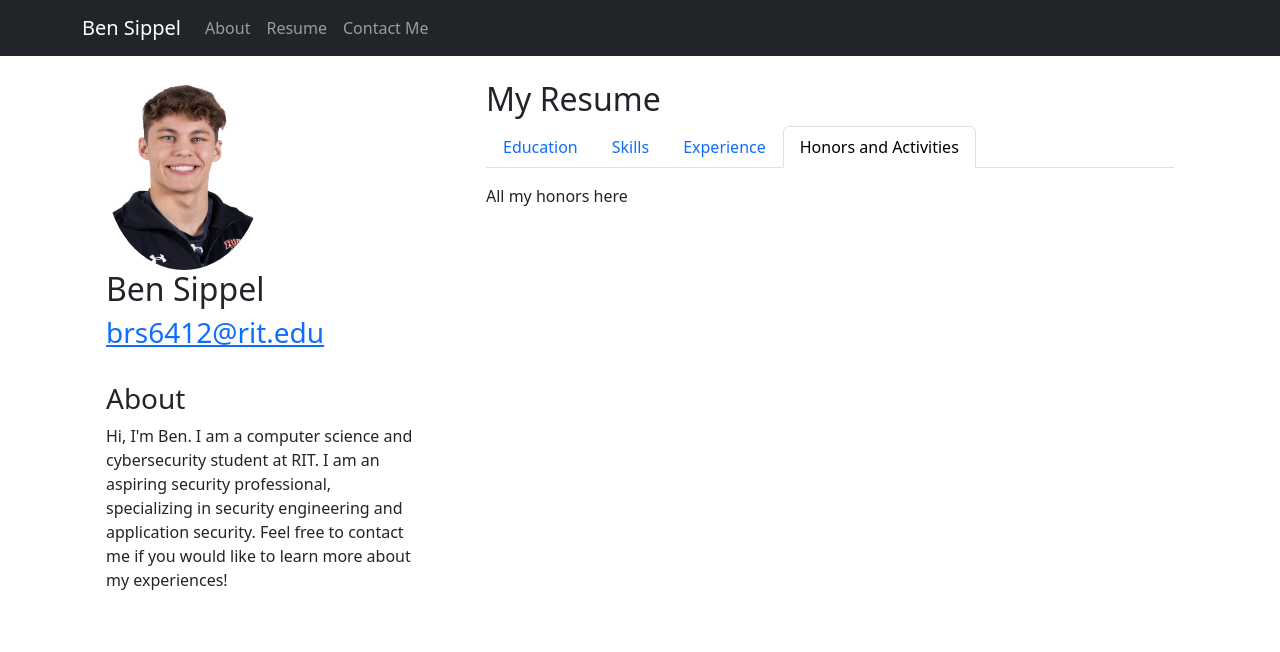
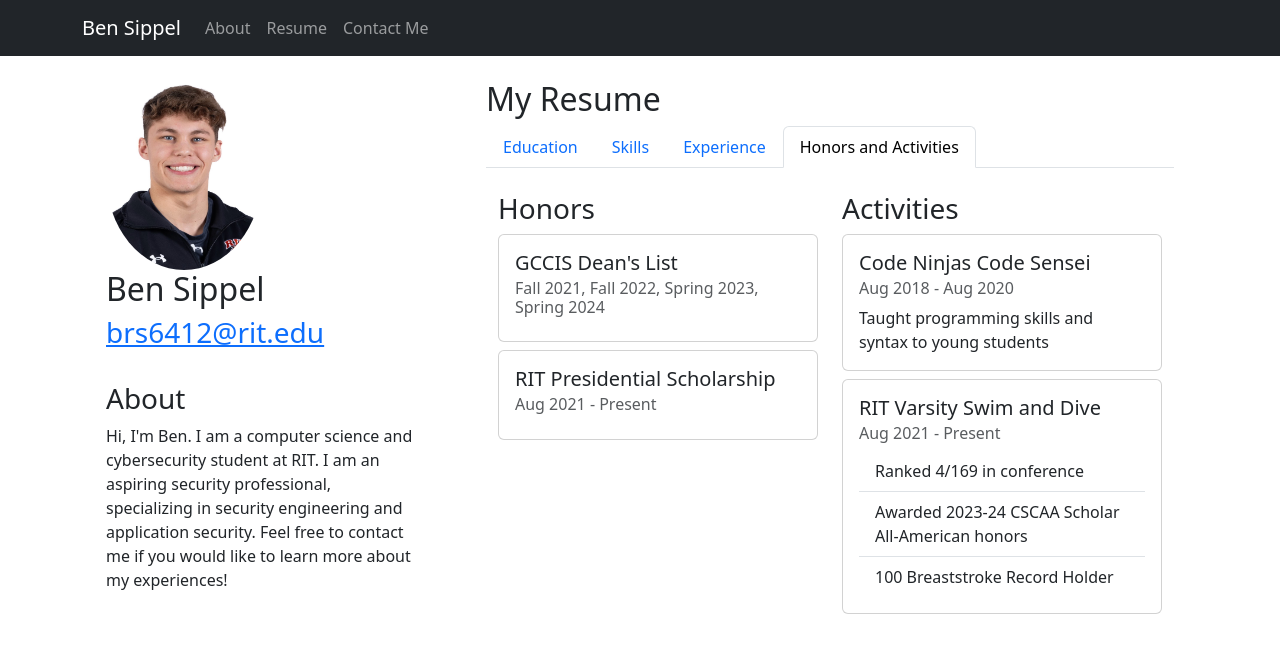
Before and after one commit to brs6412/personal-site, a React (Create React App) app: page /resume in a window 1280 px wide. Both pictures are taken after a click on the tab "Honors and Activities". Shown: the top 652 px of the page. Built offline with nearby package versions, Linux system fonts and the light colour scheme.

Commit message:
Honors and activities added

```diff
--- /dev/null
+++ b/src/assets/honors-activities.js
@@ -0,0 +1,27 @@
+const honorsActivities = {
+  honors: [
+    {
+      title: "GCCIS Dean's List",
+      date: "Fall 2021, Fall 2022, Spring 2023, Spring 2024",
+    },
+    { title: "RIT Presidential Scholarship", date: "Aug 2021 - Present" },
+  ],
+  actives: [
+    {
+      title: "Code Ninjas Code Sensei",
+      date: "Aug 2018 - Aug 2020",
+      desc: "Taught programming skills and syntax to young students",
+    },
+    {
+      title: "RIT Varsity Swim and Dive",
+      date: "Aug 2021 - Present",
+      stats: [
+        "Ranked 4/169 in conference",
+        "Awarded 2023-24 CSCAA Scholar All-American honors",
+        "100 Breaststroke Record Holder",
+      ],
+    },
+  ],
+};
+
+export default honorsActivities;
--- /dev/null
+++ b/src/components/Activities.js
@@ -0,0 +1,48 @@
+import React from "react";
+import { Container, Row, Col, Card, ListGroup } from "react-bootstrap";
+import honorsActivities from "../assets/honors-activities";
+
+export default function HonorsActivities() {
+  return (
+    <Container>
+      <Row>
+        <Col md={6} className="my-2">
+          <h3>Honors</h3>
+          {honorsActivities.honors.map((honor, index) => (
+            <Card key={index} className="my-2">
+              <Card.Body>
+                <Card.Title>{honor.title}</Card.Title>
+                <Card.Subtitle className="mb-2 text-muted">
+                  {honor.date}
+                </Card.Subtitle>
+              </Card.Body>
+            </Card>
+          ))}
+        </Col>
+
+        <Col md={6} className="my-2">
+          <h3>Activities</h3>
+          {honorsActivities.actives.map((activity, index) => (
+            <Card key={index} className="my-2">
+              <Card.Body>
+                <Card.Title>{activity.title}</Card.Title>
+                <Card.Subtitle className="mb-2 text-muted">
+                  {activity.date}
+                </Card.Subtitle>
+                {activity.desc ? (
+                  <Card.Text>{activity.desc}</Card.Text>
+                ) : (
+                  <ListGroup variant="flush">
+                    {activity.stats.map((stat, i) => (
+                      <ListGroup.Item key={i}>{stat}</ListGroup.Item>
+                    ))}
+                  </ListGroup>
+                )}
+              </Card.Body>
+            </Card>
+          ))}
+        </Col>
+      </Row>
+    </Container>
+  );
+}
--- a/src/components/Resume.js
+++ b/src/components/Resume.js
@@ -3,6 +3,7 @@ import { Container, Tab, Tabs } from "react-bootstrap";
 import Education from "./Education";
 import Skills from "./Skills";
 import Experience from "./Experience";
+import Activities from "./Activities";
 
 export default function Resume() {
   const [key, setKey] = useState("education");
@@ -26,7 +27,7 @@ export default function Resume() {
           <Experience />
         </Tab>
         <Tab eventKey="honors-activities" title="Honors and Activities">
-          All my honors here
+          <Activities />
         </Tab>
       </Tabs>
     </Container>
```
